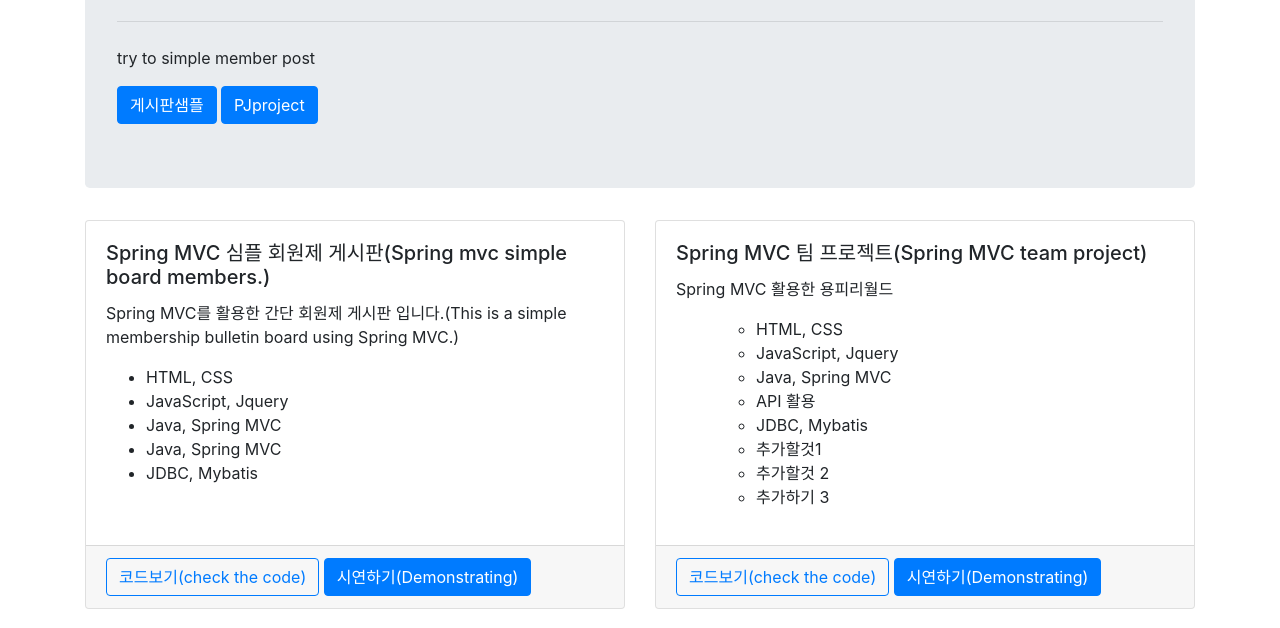
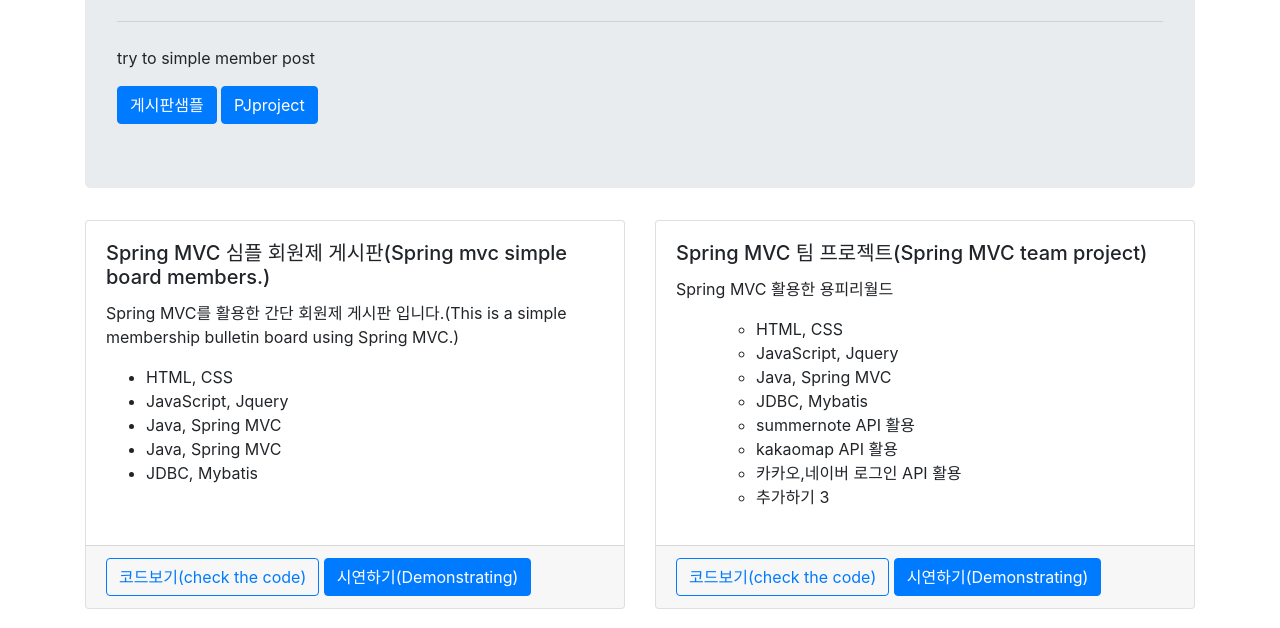
Before and after one commit to Hesitater/Hesitater.github.io, a plain HTML site: page index.html in a window 1280 px wide. Shown: the part 172-800 px from the top of the page. Drawn offline with nearby package versions, Linux system fonts and the light colour scheme.

Commit message:
2022- 01-24

```diff
--- a/index.html
+++ b/index.html
@@ -82,10 +82,10 @@
                                     <li>HTML, CSS</li>
                                     <li>JavaScript, Jquery</li>
                                     <li>Java, Spring MVC</li>
-                                    <li>API 활용</li>
                                     <li>JDBC, Mybatis</li>
-                                    <li>추가할것1</li>
-                                    <li>추가할것 2</li>
+                                    <li>summernote API 활용</li>
+                                    <li>kakaomap API 활용</li>
+                                    <li>카카오,네이버 로그인 API 활용</li>
                                     <li>추가하기 3</li>
                                 </ul>
                             </ul>
```
